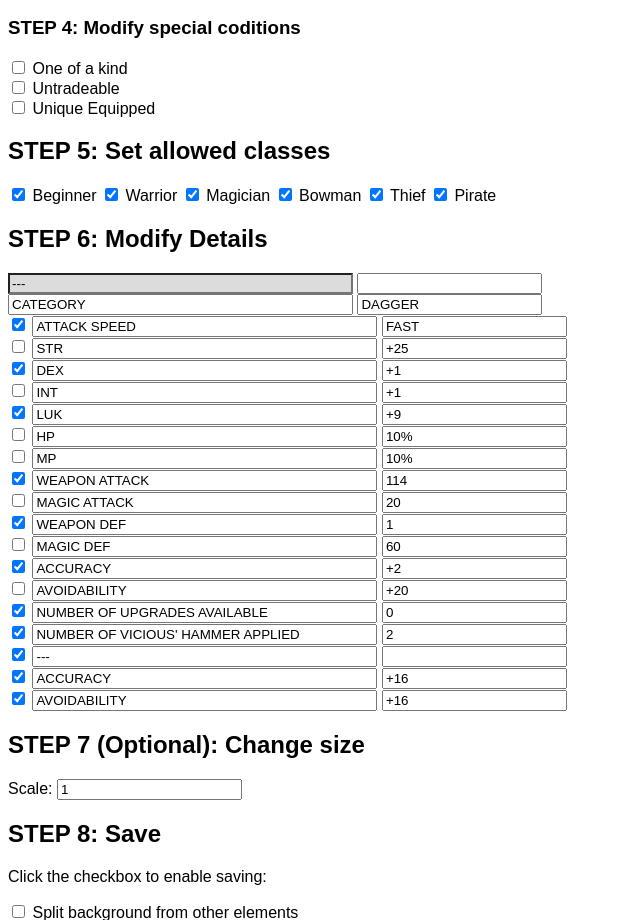
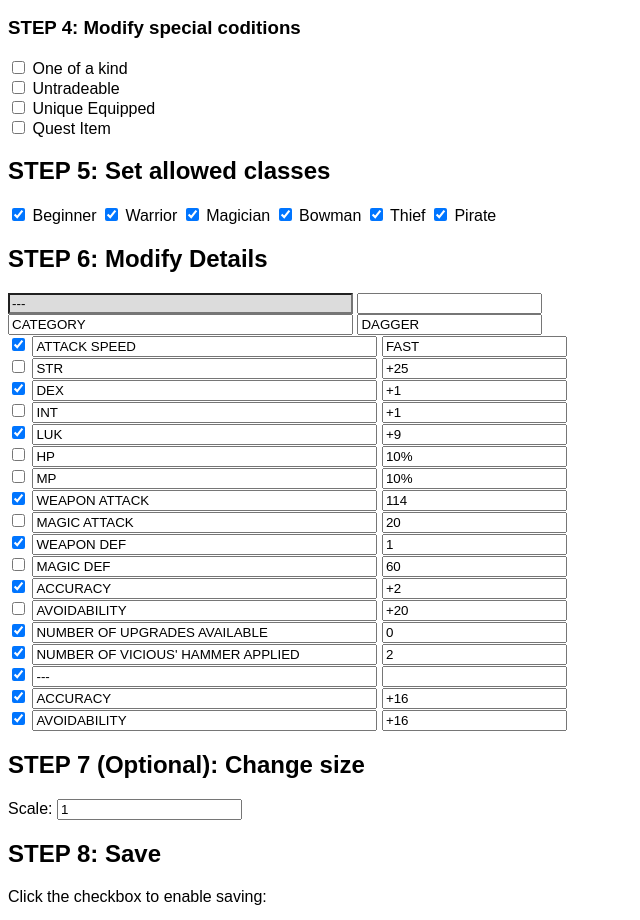
Before and after one commit to Sha933/MapleEquipsGen, a plain HTML site: page index.html in a window 1280 px wide. Shown: the part 804-1724 px from the top of the page, without its empty margins (0-640 px from the left). Drawn offline with Linux system fonts and the light colour scheme; no server answers.

Commit message:
Add quest item modifier

```diff
--- a/index.html
+++ b/index.html
@@ -108,6 +108,9 @@ Copy the ID from the URL to the following text box.
 <br>
 <input type="checkbox" id="uniqueEquipped" oninput="redraw()">
 <label for="uniqueEquipped">Unique Equipped</label>
+<br>
+<input type="checkbox" id="questItem" oninput="redraw()">
+<label for="questItem">Quest Item</label>
 
 
 <h2>STEP 5: Set allowed classes</h2>
@@ -783,6 +786,12 @@ Copy the ID from the URL to the following text box.
             orangeModifiersText += ", "
           orangeModifiersText += "Unique Equipped Item";
         }
+        if (document.getElementById("questItem").checked) {
+          if (orangeModifiersText != "")
+            orangeModifiersText += ", "
+          orangeModifiersText += "Quest Item";
+        }
+
         orangeModifiersTextY_offset = offset;
         if (orangeModifiersText != "") {
           offset += 17 * modifier;
```
